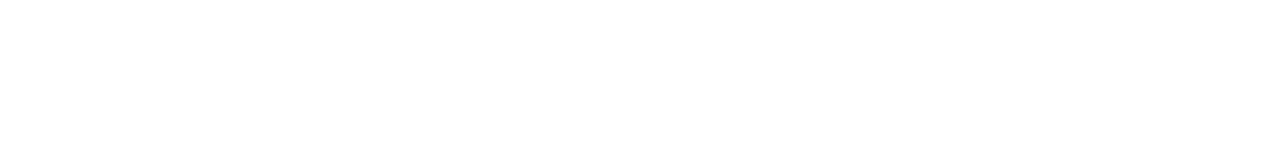
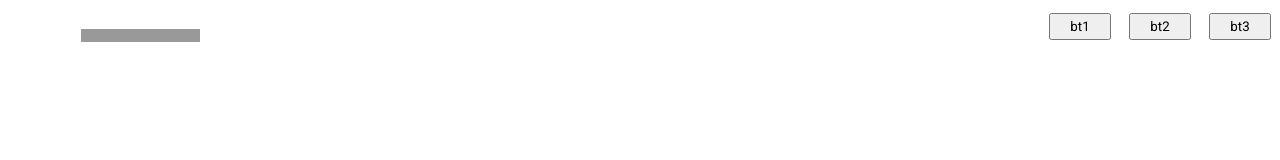
Before and after one commit to ZhanbolotAbdrasilov17/uber_eats, a plain HTML site: page index.html in a window 1280 px wide. Drawn offline with Linux system fonts and the light colour scheme.

Commit message:
header buttons and logo adding

```diff
--- a/css/header.css
+++ b/css/header.css
@@ -1,4 +1,48 @@
 header{
+    position: absolute;
     width: 100%;
-    background-color: #ccc;
+    height: 72px;
+    background: #FFFFFF;
 }
+
+.container_header-inner{
+    display: flex;
+    align-items: center;
+    justify-content: end;
+
+}
+
+.logo{
+    position: relative;
+    width: 119px;
+    height: 13px;
+    background: #999999;
+    top: 29px;
+    left: 81px;
+}
+
+.actions{
+    display: flex;
+    align-items: center;
+
+}
+
+.bt1{
+    margin: 0 9px 22px;
+    width: 62px;
+    height: 27px;
+}
+
+.bt2{
+    margin: 0 9px 22px;
+
+    width: 62px;
+    height: 27px;
+}
+
+.bt3{
+    margin: 0 9px 22px;
+
+    width: 62px;
+    height: 27px;
+}
--- a/index.html
+++ b/index.html
@@ -9,6 +9,18 @@
     <title>Document</title>
 </head>
 <body>
+    <header>
+        <div class="logo">
 
+        </div>
+        <div class="container_header-inner">
+
+            <div class="actions">
+                <button class="bt1">bt1</button>
+                <button class="bt2">bt2</button>
+                <button class="bt3">bt3</button>
+            </div>
+        </div>
+    </header>
 </body>
 </html>
--- a/style.css
+++ b/style.css
@@ -1,4 +1,4 @@
-import url
+@import url(./css/header.css);
 
 * {
     box-sizing: border-box;
```
